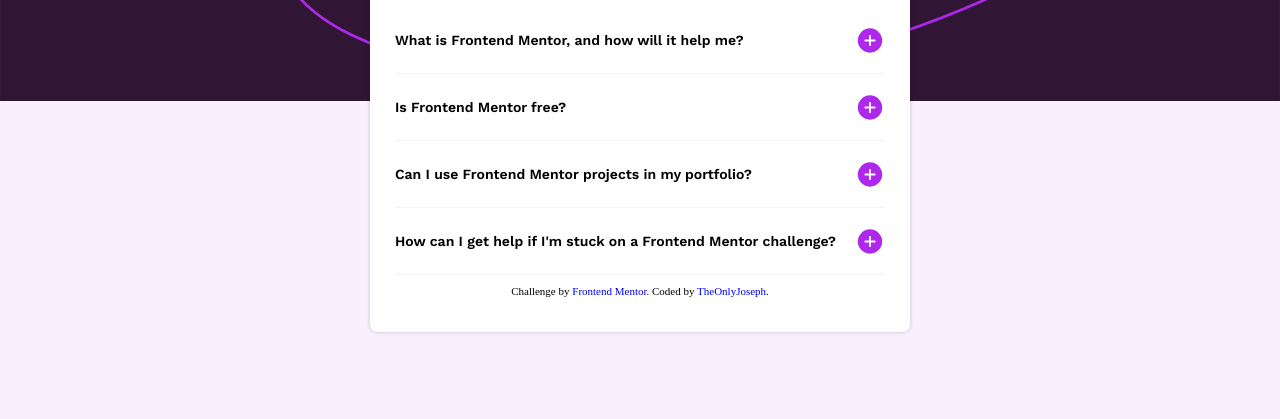
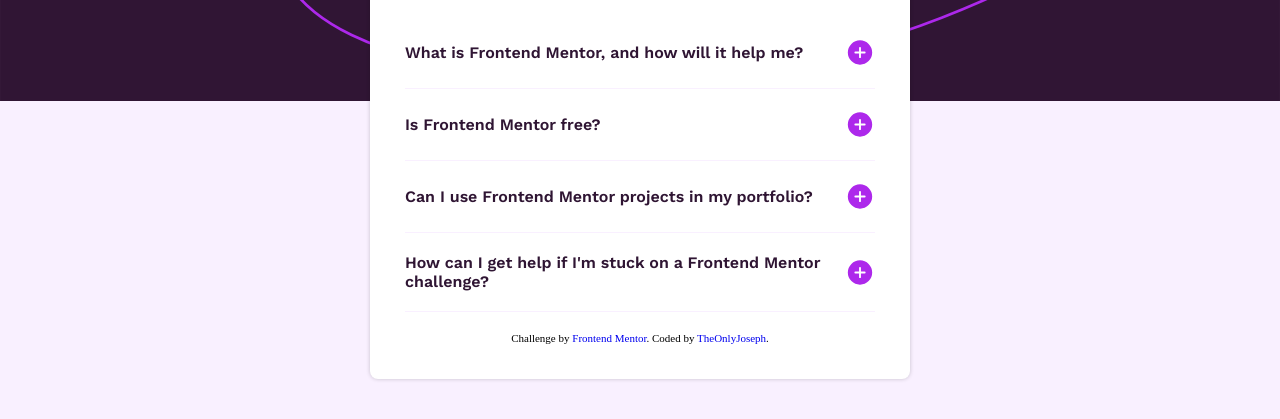
Before and after one commit to theonlyJoseph/accordion-component, a plain HTML site: page index.html in a window 1280 px wide. Shown: the part 183-602 px from the top of the page. Drawn offline with nearby package versions, Linux system fonts and the light colour scheme.

Commit message:
Update css

```diff
--- a/index.html
+++ b/index.html
@@ -41,17 +41,22 @@
         <h1 class="card__title">FAQs</h1>
       </header>
       <div class="card__content">
-        <div class="card__question">
+        <div class="question__wraper">
           <button
-            type="button
+            type="button"
             id="accordion-header-1"
+            class="card__question"
             aria-controls="accordion-panel-1"
             aria-expanded="false"
             data-accordion-header
           >
             What is Frontend Mentor, and how will it help me?
+            <img
+              id="reveal-icon"
+              src="./assets/images/icon-plus.svg"
+              aria-hidden="true"
+            />
           </button>
-          <img id="reveal-icon" src="./assets/images/icon-plus.svg" aria-hidden="true"/>
         </div>
         <section
           class="card__answer"
@@ -66,22 +71,22 @@
             for portfolio building.
           </p>
         </section>
-
-        <div class="card__question">
+        <div class="question__wraper">
           <button
             type="button"
+            class="card__question"
             id="accordion-header-2"
             aria-controls="accordion-panel-2"
             aria-expanded="false"
             data-accordion-header
           >
             Is Frontend Mentor free?
-          </button>
             <img
               id="reveal-icon"
               src="./assets/images/icon-plus.svg"
               aria-hidden="true"
             />
+          </button>
         </div>
         <section
           class="card__answer"
@@ -95,23 +100,23 @@
             suitable for all skill levels.
           </p>
         </section>
-
-        <div class="card__question">
+        <div class="question__wraper">
           <button
             type="button"
+            class="card__question"
             id="accordion-header-3"
             aria-controls="accordion-panel-3"
             aria-expanded="false"
             data-accordion-header
           >
             Can I use Frontend Mentor projects in my portfolio?
-          </button>
             <img
               id="reveal-icon"
               aria-hidden="true"
               src="./assets/images/icon-plus.svg"
               alt=""
             />
+          </button>
         </div>
         <section
           class="card__answer"
@@ -125,23 +130,23 @@
             potential employers!
           </p>
         </section>
-
-        <div class="card__question">
+        <div class="question__wraper">
           <button
             type="button"
+            class="card__question"
             id="accordion-header-4"
             aria-controls="accordion-panel-4"
             aria-expanded="false"
             data-accordion-header
           >
             How can I get help if I'm stuck on a Frontend Mentor challenge?
-          </button>
             <img
               id="reveal-icon"
               aria-hidden="true"
               src="./assets/images/icon-plus.svg"
               alt=""
             />
+          </button>
         </div>
 
         <section
--- a/index.js
+++ b/index.js
@@ -2,6 +2,7 @@ const header = document.querySelectorAll("[data-accordion-header]");
 
 header.forEach((item) => {
   let answer = item.parentElement.nextElementSibling;
+  console.log(answer);
   item.addEventListener("click", (e) => {
     let expanded = item.getAttribute("aria-expanded") === "true" || false;
     let icon = item.parentElement.querySelector("#reveal-icon");
--- a/styles/_variables.scss
+++ b/styles/_variables.scss
@@ -1,9 +1,9 @@
 // Font
-$font-normal: normal 400 1.2rem "Work Sans", sans-serif;
+$font-normal: normal 400 1.4rem "Work Sans", sans-serif;
 $font-semi-bold: normal 600 1.6rem "Work Sans", sans-serif;
 $font-bold: normal 700 1.6rem "Work Sans", sans-serif;
 $font-title-bold: normal 700 3rem "Work Sans", sans-serif;
-$font-title-normal: normal 600 1.4rem "Work Sans", sans-serif;
+$font-title-normal: normal 600 1.6rem "Work Sans", sans-serif;
 $font-body-normal: normal 600 1.8rem "Work Sans", sans-serif;
 
 // Colors
--- a/styles/styles.scss
+++ b/styles/styles.scss
@@ -16,9 +16,8 @@
 }
 
 button {
-  font: unset;
+  width: 100%;
   outline: none;
-  padding: 1.5rem 0;
   margin: 0;
   background-color: inherit;
   border: 0;
@@ -73,27 +72,30 @@ body {
       top: 0.125em;
     }
   }
+
+  .card__content {
+    padding: 1rem;
+  }
+
+  .question__wraper {
+    padding: 1rem 0;
+    border-bottom: 1px solid $lightPink;
+  }
 }
 
 .card__question {
   @include flexCenter(space-between);
 
   min-height: 5rem;
-
   font: $font-title-normal;
   color: $darkPurple;
   padding: 1rem 0;
   overflow: hidden;
-  border-bottom: 1px solid $lightPink;
 
   button:hover {
     color: $pink;
     cursor: pointer;
   }
-}
-
-.card__question {
-  min-height: 35px;
 }
 
 .card__answer {
@@ -104,13 +106,14 @@ body {
   font: $font-normal;
   line-height: 1.5;
   overflow: hidden;
+  text-align: left;
   transition: all 0.3s linear;
-  text-align: left;
 }
 
 .card__answer:not([aria-hidden="true"]) {
   height: fit-content;
   padding: 1rem 0;
+  transition: all 0.3s linear;
 }
 
 .attribution {
```
Also changed, not shown: styles/styles.css, 1 other file. Lines whose indentation alone changed are shown as unchanged.
